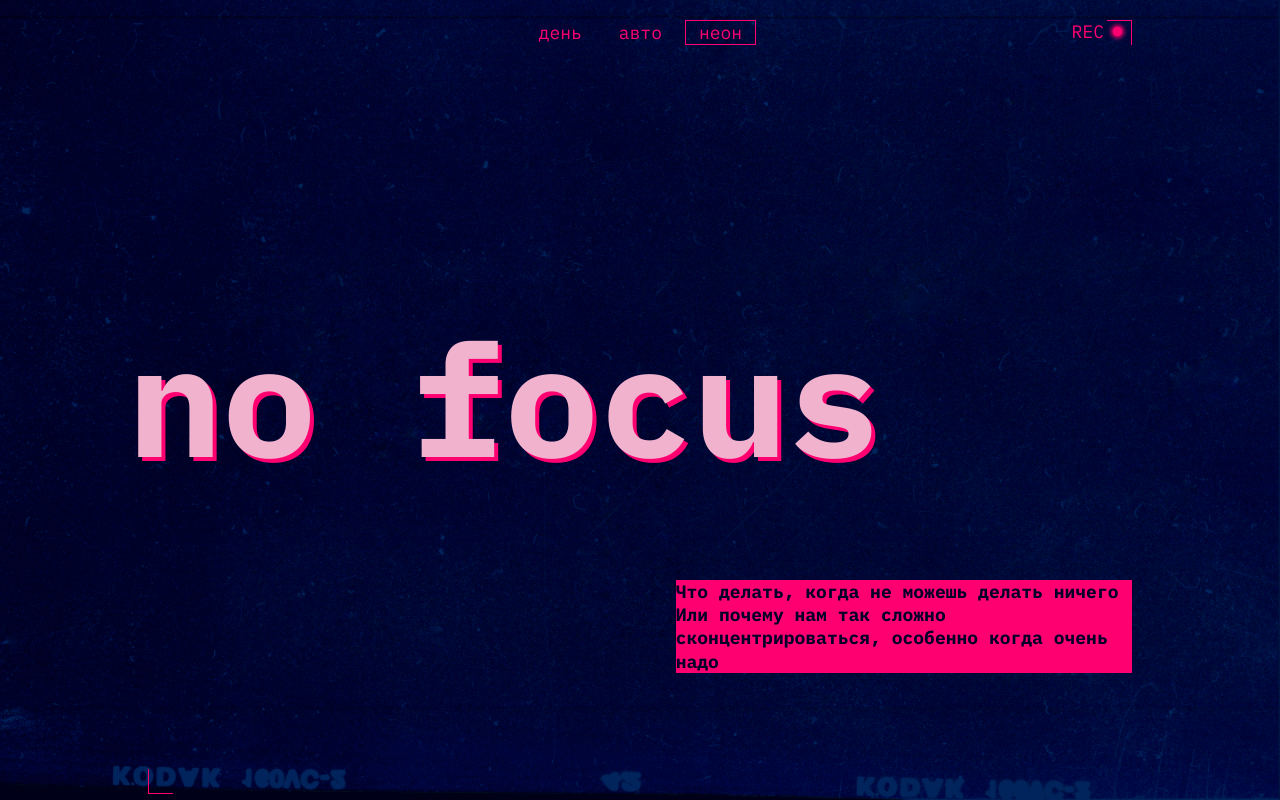
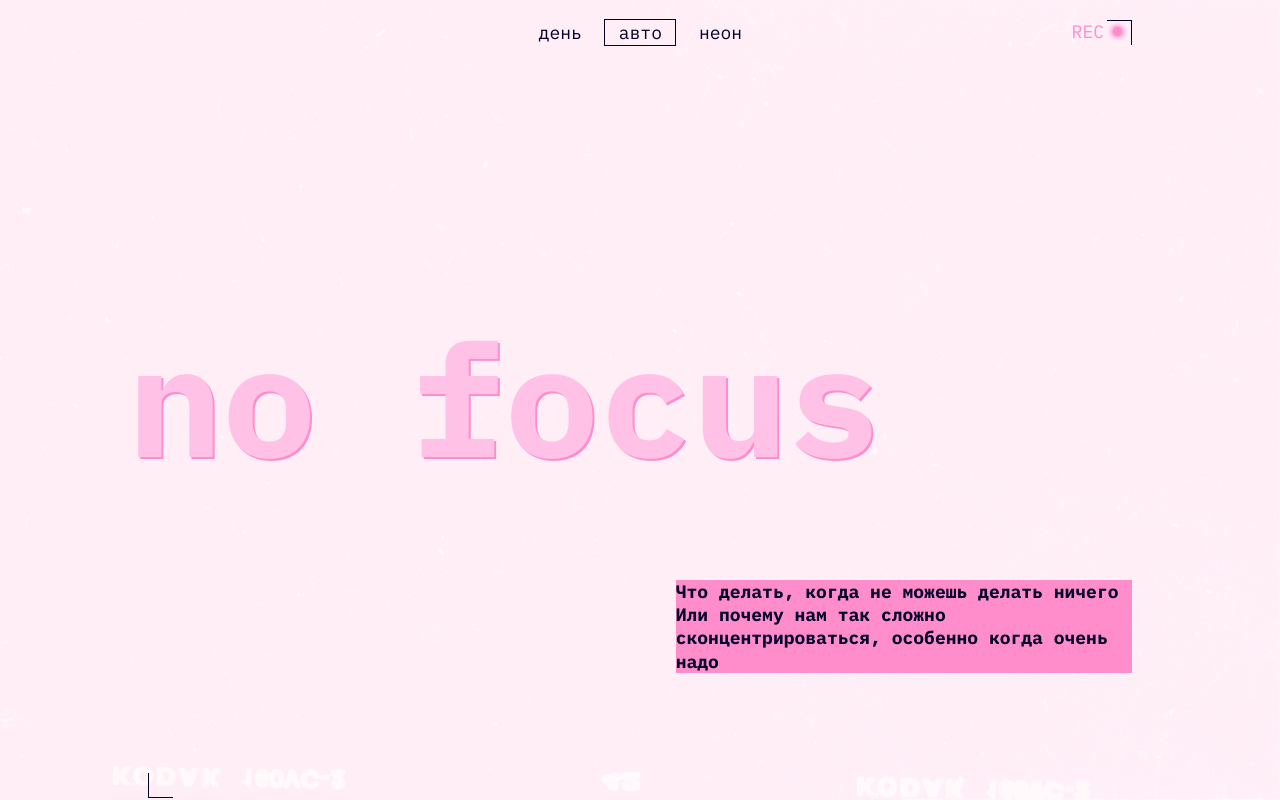
Before and after one commit to freedigestone/slozhno-sosredotochitsya-fd, a plain HTML site: page index.html in a window 1280 px wide. Shown: the top 800 px of the page. Drawn offline with Linux system fonts and the light colour scheme.

Commit message:
теманая - светлая тема

```diff
--- a/styles/dark.css
+++ b/styles/dark.css
@@ -14,6 +14,9 @@
    --color-text: #f1b2ce;
    --color-bg-secondary: #FF0070;
    --color-border-hover:#FF007040;
+   --h1-color: #DB00FF;
+   --bg-image: url(../images/cover-image-dark.png);
+   --color-decor:#FF0070;
 }
 
 .theme-dark .page {
@@ -66,6 +69,16 @@ h3, h4 {
 
 }
 
+.header__theme-menu-button_active {
+  outline: 1px solid var(--color-decor);
+  pointer-events: none;
+}
+
+.header__theme-menu-button_type_light {
+  border: 1px solid var(--color-decor) transparent;
+}
+
+
 @media (width >= 768px) {
   .rec-container {
     right: 30px;
--- a/styles/light.css
+++ b/styles/light.css
@@ -1,16 +1,41 @@
-/*
-  Специально для светлой темы при наличии класса.
-  Здесь окажутся стили, которые нужно переопределить принудительно,
-  переключая тему
-*/
 
-:root.theme-light {
-  /* сохраните этот селектор в приведённом виде.
-    Так стили написанные ниже будут иметь больший вес,
-    чем стили в медиазапросе предпочтений пользователя
-  */
+
+@media (prefers-color-scheme: light) {
+  :root {
+    --color-bg: #FFF1F7;
+  --color-text: #000028;
+  --color-bg-secondary: #FF8DCB;
+  --color-border-hover:#32312d66;
+  --bg-image: url(../images/cover-image-light.png);
+  --h1-color: #FFC2E6;
+  --color-decor:#000028;
+
+
+  }
 }
 
 .theme-light .page {
   /* Вам также нужно будет написать ряд подобных селекторов */
 }
+
+h2 {
+  color:var(--color-text) ;
+  }
+
+  h3, h4 {
+    color: var(--color-text);
+
+  }
+
+  .header__theme-menu-button {
+    border: 1px solid transparent;
+  }
+
+  .header__theme-menu-button_active {
+    outline: 1px solid var(--color-decor);
+    pointer-events: none;
+  }
+
+  .header__theme-menu-button_type_dark {
+    border: 1px solid var(--color-decor)transparent;
+  }
--- a/styles/style.css
+++ b/styles/style.css
@@ -1,6 +1,5 @@
 /* Основные стили проекта. Это стили для темы, которую вы верстаете первой. */
-h1 {
-}
+
 
 h2 {
   font-family: var(--font-family);
@@ -33,7 +32,7 @@ h4 {
   background-color: var(--color-bg);
   display: grid; /* Первоначальный грид */
 
-  background-image: url(../images/cover-image-dark.png);
+  background-image: var(--bg-image);
   background-position: center;
   background-size: cover;
   background-attachment: fixed;
@@ -44,12 +43,25 @@ a {
   text-shadow: 2px 1px 0 var(--color-bg-secondary);
   text-decoration: none;
 }
+
+a:hover {
+  border-bottom: 1px solid var(--color-text);
+}
+
+a:focus{
+  outline: none;
+}
+
+a:focus-visible {
+  outline: 1px solid var(--color-text);
+}
+
 .header {
   position: relative;
   display: grid;
   grid-template-columns: auto;
   gap: var(--gap-large);
-  height: 99vh;
+  height: 100vh;
   padding: 10px;
 }
 
@@ -60,8 +72,8 @@ a {
   right: 9px;
   width: 25px;
   height: 25px;
-  border-top: 1px solid var(--color-bg-secondary);
-  border-right: 1px solid var(--color-bg-secondary);
+  border-top: 1px solid var(--color-decor);
+  border-right: 1px solid var(--color-decor);
 }
 
 .decorated-zone::after {
@@ -72,13 +84,13 @@ a {
   bottom: 9px;
   width: 25px;
   height: 25px;
-  border-left: 1px solid var(--color-bg-secondary);
-  border-bottom: 1px solid var(--color-bg-secondary);
+  border-left: 1px solid var(--color-decor);
+  border-bottom: 1px solid var(--color-decor);
 }
 
 .header__theme-menu {
   justify-self: end;
-  padding-top: 4px;
+  padding-top: 11px;
 }
 
 .header__theme-menu-list {
@@ -95,9 +107,10 @@ a {
   font-size: clamp(7.25rem, 7.0115rem + 1.0178vw, 7.5rem);
   line-height: 83%;
   text-transform: lowercase;
-  padding-top: 32px;
+  color:var(--h1-color);
+  padding-top: 37px;
   height: 32vh;
-  text-shadow: 4px 4px 0 var(--color-bg-secondary);
+  text-shadow: 2px 2px 0 var(--color-bg-secondary);
 }
 
 .title-decor {
@@ -105,14 +118,14 @@ a {
 }
 
 .header__article {
-  padding-top: 29px;
-  margin-bottom: -4px;
+  padding-top: 41px;
+
 }
 
 .main {
   display: grid;
   padding: 10px 10px 0;
-  margin-bottom: -11px;
+
 }
 
 .section {
@@ -154,7 +167,7 @@ a {
 }
 
 .gallery__item {
-  margin: 0;
+margin:0;
 }
 
 .gallery__image {
@@ -164,13 +177,13 @@ a {
 .footer {
   display: grid;
   padding: 0 10px;
-  margin-bottom: -9vh;
+  height: 100vh;
+  grid-template-rows: repeat(3, 0.32fr);
 }
 
 .footer_title {
   align-self: center;
-  padding: 251px 3px;
-  margin-bottom: 14vh;
+  padding: 57px 3px;
 }
 
 .header__theme-menu-button {
@@ -180,34 +193,29 @@ a {
   font-size: var(--font-size-base);
   line-height: 100%;
   text-align: center;
-  color: var(--color-bg-secondary);
+  color: var(--color-decor);
   border: none;
   width: 3.9em;
   height: 1.4em;
 }
 
-.header__theme-menu-button_type_dark {
-  border: 1px solid var(--color-bg-secondary);
-}
 
-.header__theme-menu-button_type_light {
-  border: 1px solid var(--color-bg-secondary) transparent;
-}
+
+
 
 .header__theme-menu-button:hover {
   outline: 1px solid var(--color-border-hover);
 }
 
-.header__theme-menu-button:active {
-  outline: 1px solid var(--color-bg-secondary);
-}
+
 
 .header__theme-menu-button:focus {
   outline: none;
 }
 
 .header__theme-menu-button:focus-visible {
-  border-bottom: 1px solid var(--color-bg-secondary);
+  border-bottom: 1px solid var(--color-decor);
+  outline: none;
 }
 
 @media (width >= 768px) {
@@ -216,7 +224,7 @@ a {
   }
   .header {
     padding: 20px;
-    gap: 13vh;
+    gap: 12.5vh;
   }
 
   .header__theme-menu {
@@ -227,18 +235,19 @@ a {
     font-size: clamp(7.5rem, 0.5625rem + 14.4531vw, 9.8125rem);
     height: 100%;
     margin-left: -20px;
-    padding-top: 42px;
+    padding-top: 47px;
   }
 
   .header__article {
     justify-self: end;
     width: 50%;
+    padding-top: 27px;
   }
 
   .main {
     grid-template-columns: repeat(3, 1fr);
 
-    padding-top: 34px;
+    padding-top: 30px;
   }
 
   .section {
@@ -293,12 +302,12 @@ a {
     grid-template-rows: repeat(3, minmax(min-content, max-content));
     gap: 20px;
     padding-top: 5px;
-    margin-bottom: -9vh;
+
   }
 
   .gallery__item {
     min-block-size: 4.3em;
-    margin: 0;
+
   }
 
   .gallery__image {
@@ -330,19 +339,15 @@ a {
 
   .footer {
     display: grid;
+    grid-template-rows: repeat(3, 0.287fr);
     padding: 0 20px;
-    gap: 26vh;
-    margin-bottom: -9vh;
+
   }
 
   .footer_title {
-    padding: 100px;
-    margin: 0;
+  margin: 0;
+    justify-self: center;
 
-    align-self: center;
-    justify-self: center;
-    padding-top: 15vh;
-    padding-bottom: 14vh;
   }
 }
 
@@ -394,11 +399,7 @@ a {
     grid-row: 4;
   }
 
-  .main {
-    padding-top: 32px;
-    margin-bottom: 0;
-    padding-bottom: 5vh;
-  }
+
 
   .first .section__card {
     padding-left: 10px;
@@ -421,17 +422,15 @@ a {
   }
 
   .section__gallery {
-    margin-bottom: 0;
+
   }
 
   .footer {
-    margin-bottom: 0;
+
     gap: 11vh;
-
-    max-height: calc(100vh - 6em);
   }
   .footer_title {
-    padding-top: 24vh;
+    padding-top: 31vh;
     grid-row: 2;
   }
 }
--- a/styles/variables.css
+++ b/styles/variables.css
@@ -11,12 +11,15 @@
   --padding-small: 10px;
   --padding-medium: 20px;
   --padding-large: 30px;
-  --gap-large: 36px;
+  --gap-large: 30px;
   --gap-small: 10px;
 
   /* Стили для темной схемы */
   --color-bg: #000028;
   --color-text: #f1b2ce;
+  --h1-color: #DB00FF;
   --color-bg-secondary: #FF0070;
+  --color-decor:#FF0070;
   --color-border-hover:#FF007040;
+  --bg-image: url(../images/cover-image-dark.png);
 }
```
